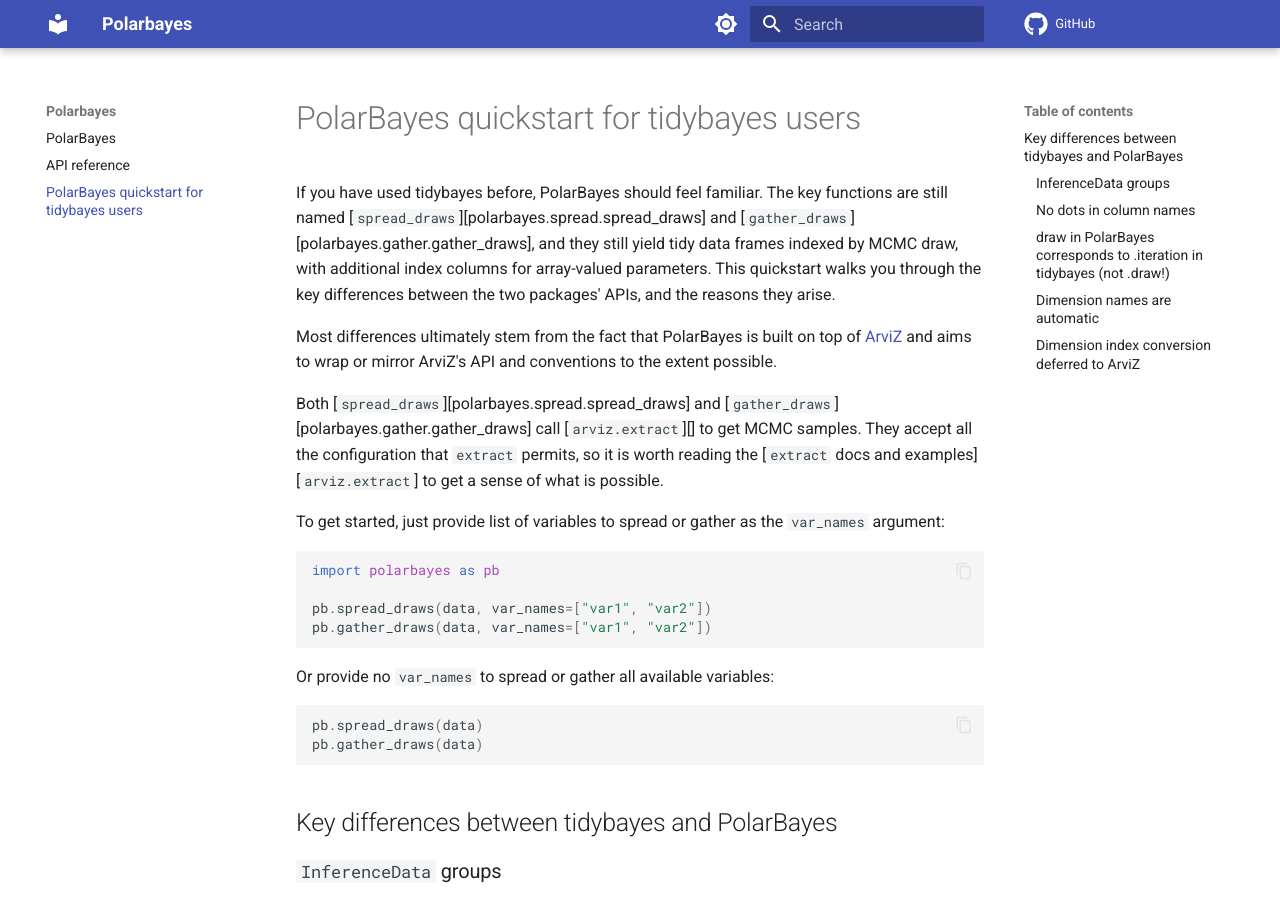
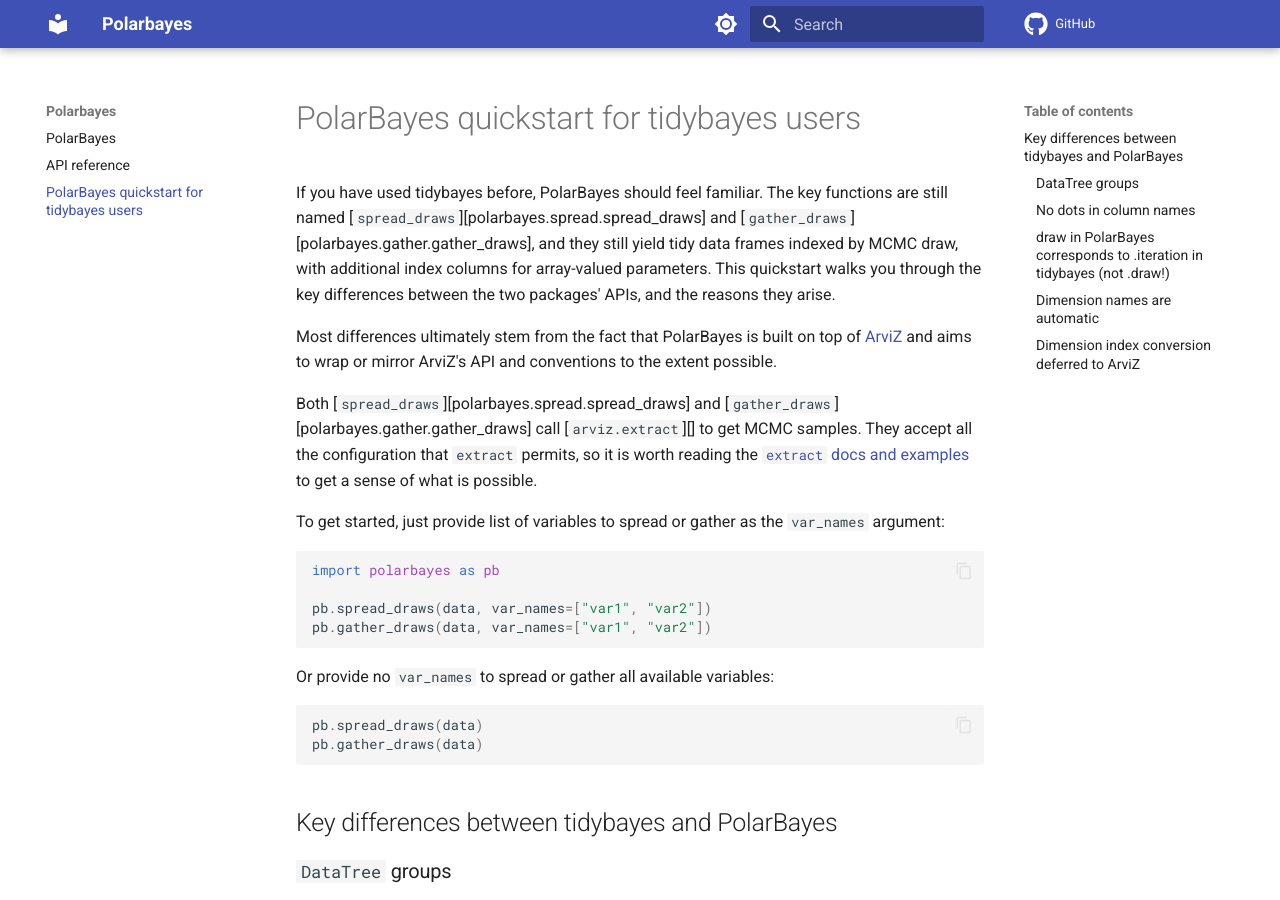
Before and after one commit to CDCgov/polarbayes, an MkDocs documentation site: the page built from docs/quickstart_for_tidybayes_users.md, in a window 1280 px wide and 900 px high. Built offline with MkDocs 1.6.1 and Material for MkDocs 9.7.7, drawn with Linux system fonts in a browser that asks for light colours; comment, search, counter and statistics services are not loaded.

Commit message:
Fix links

```diff
--- a/docs/quickstart_for_tidybayes_users.md
+++ b/docs/quickstart_for_tidybayes_users.md
@@ -4,7 +4,7 @@ If you have used tidybayes before, PolarBayes should feel familiar. The key func
 
 Most differences ultimately stem from the fact that PolarBayes is built on top of [ArviZ](https://python.arviz.org/en/stable/) and aims to wrap or mirror ArviZ's API and conventions to the extent possible.
 
-Both [`spread_draws`][polarbayes.spread.spread_draws] and [`gather_draws`][polarbayes.gather.gather_draws] call [`arviz.extract`][] to get MCMC samples. They accept all the configuration that `extract`  permits, so it is worth reading the [`extract` docs and examples][`arviz.extract`] to get a sense of what is possible.
+Both [`spread_draws`][polarbayes.spread.spread_draws] and [`gather_draws`][polarbayes.gather.gather_draws] call [`arviz.extract`][] to get MCMC samples. They accept all the configuration that `extract`  permits, so it is worth reading the [`extract` docs and examples](https://python.arviz.org/projects/base/en/latest/api/generated/arviz_base.extract.html#arviz_base.extract) to get a sense of what is possible.
 
 To get started, just provide list of variables to spread or gather as the `var_names` argument:
 
@@ -26,7 +26,7 @@ pb.gather_draws(data)
 
 ## Key differences between tidybayes and PolarBayes
 
-### `InferenceData` groups
+### `DataTree` groups
 PolarBayes extracts tidy data frames from MCMC output stored in an [`xarray.DataTree`][]  object. The tidybayes equivalent is the [`posterior::draws_df`](https://mc-stan.org/posterior/reference/draws_df.html) format. Unlike [`draws_df`](https://mc-stan.org/posterior/reference/draws_df.html) objects, [`xarray.DataTree`][] objects created from MCMC output by ArviZ are organized into ["groups"](https://python.arviz.org/projects/plots/en/latest/tutorials/overview.html#arviz-and-datatree) representing different categories of Bayesian input and output: `posterior` for posterior samples, `posterior_predictive` for posterior predictive draws, `prior_predictive` for prior predictive draws, et cetera.
 
 [`spread_draws`][polarbayes.spread.spread_draws] and [`gather_draws`][polarbayes.gather.gather_draws] can extract draws from any appropriate group. If no group is specified, they default to extracting from the `posterior` group.
--- a/mkdocs.yml
+++ b/mkdocs.yml
@@ -42,6 +42,7 @@ plugins:
              # but see https://github.com/pola-rs/polars/issues/7027
             - url: "https://numpy.org/doc/stable/objects.inv"
             - url: "https://python.arviz.org/en/stable/objects.inv"
+            - url: "https://docs.xarray.dev/en/latest/objects.inv"
       enable_inventory: true
 
 markdown_extensions:
```
